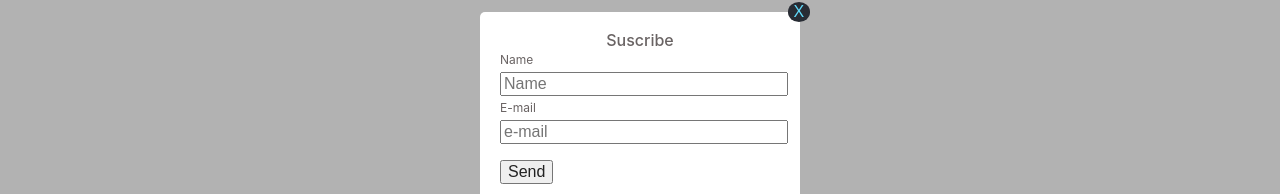
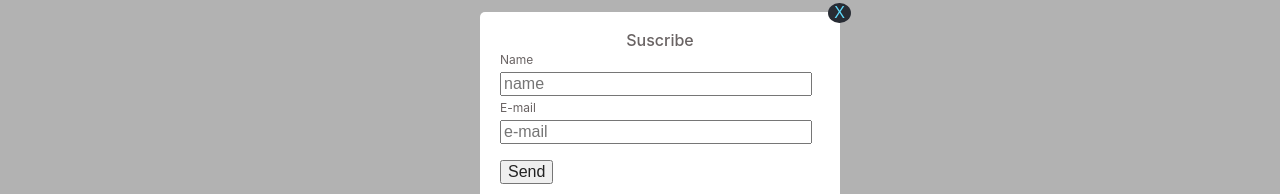
Before and after one commit to armandopbringas/Medium-Blog, a React (Create React App) app: page / in a window 1280 px wide. Both pictures are taken after a click on the button "Suscribe". Shown: the part 292-486 px from the top of the page. Built offline with nearby package versions, Linux system fonts and the light colour scheme; no server answers.

Commit message:
maybe last commit

```diff
--- a/src/Components/Form/Form.css
+++ b/src/Components/Form/Form.css
@@ -1,7 +1,17 @@
-.inputForm1, .inputForm2 {
-    width: 100%;
+.formBody {
+  width: 100%;
+}
+
+.inputForm1,
+.inputForm2 {
+    width: 95%;
   }
 
-  .inputForm2 {
-    margin: 0 1em 1em 0;
-  }
+.inputForm2 {
+  margin: 0 0 1em 0;
+}
+
+.alertForm {
+  margin-left: 0.5em;
+  color: orangered;
+}
--- a/src/Components/Form/Form.js
+++ b/src/Components/Form/Form.js
@@ -7,6 +7,9 @@ const Form = () => {
         name: '',
         email: ''
     })
+    const [error, setError] =useState(false)
+
+    const { name, email } = send
 
     const handleInputChange = e => {
         setSend({
@@ -16,19 +19,30 @@ const Form = () => {
     }
 
     const sendData = e => {
-        e.preventDefault()
-        console.log(send.name + ' ' + send.email)
+      e.preventDefault()
+      if(name.trim() === '' || email.trim() === '') {
+        setError(true)
+        return
+      }
+      setError(false)
+      // Reset form
+      setSend({
+        name: '',
+        email: ''
+      })
     }
 
     return (
         <form
             onSubmit={sendData}
+            className='formBody'
         >
               <p>Name</p>
               <input
                 name='name'
                 className='inputForm1'
-                placeholder='Name'
+                placeholder='name'
+                value={name}
                 onChange={handleInputChange}
               />
               <p>E-mail</p>
@@ -36,14 +50,22 @@ const Form = () => {
                 name='email'
                 className='inputForm2'
                 placeholder='e-mail'
+                value={email}
                 onChange={handleInputChange}
               />
               <button
+                type='submit'
                 className='submitButton'
-                type='submit'
               >
                 Send
               </button>
+              {error ?
+                <span
+                  className='alertForm'
+                >
+                  Todos los campos son obligatorios
+                </span>
+              : null}
         </form>
     )
 }
--- a/src/Components/Modal/Modal.css
+++ b/src/Components/Modal/Modal.css
@@ -23,8 +23,8 @@
   }
 
   .modal-close {
-    top: -0.95em;
-    right: -0.95em;
+    top: -0.90em;
+    right: -3.5em;
     padding: 5px;
     cursor: pointer;
     background: none;
@@ -40,6 +40,7 @@
   }
 
   .modal-body {
+    width: 100%;
     padding: 1.25rem;
     display: flex;
     flex-direction: column;
```
